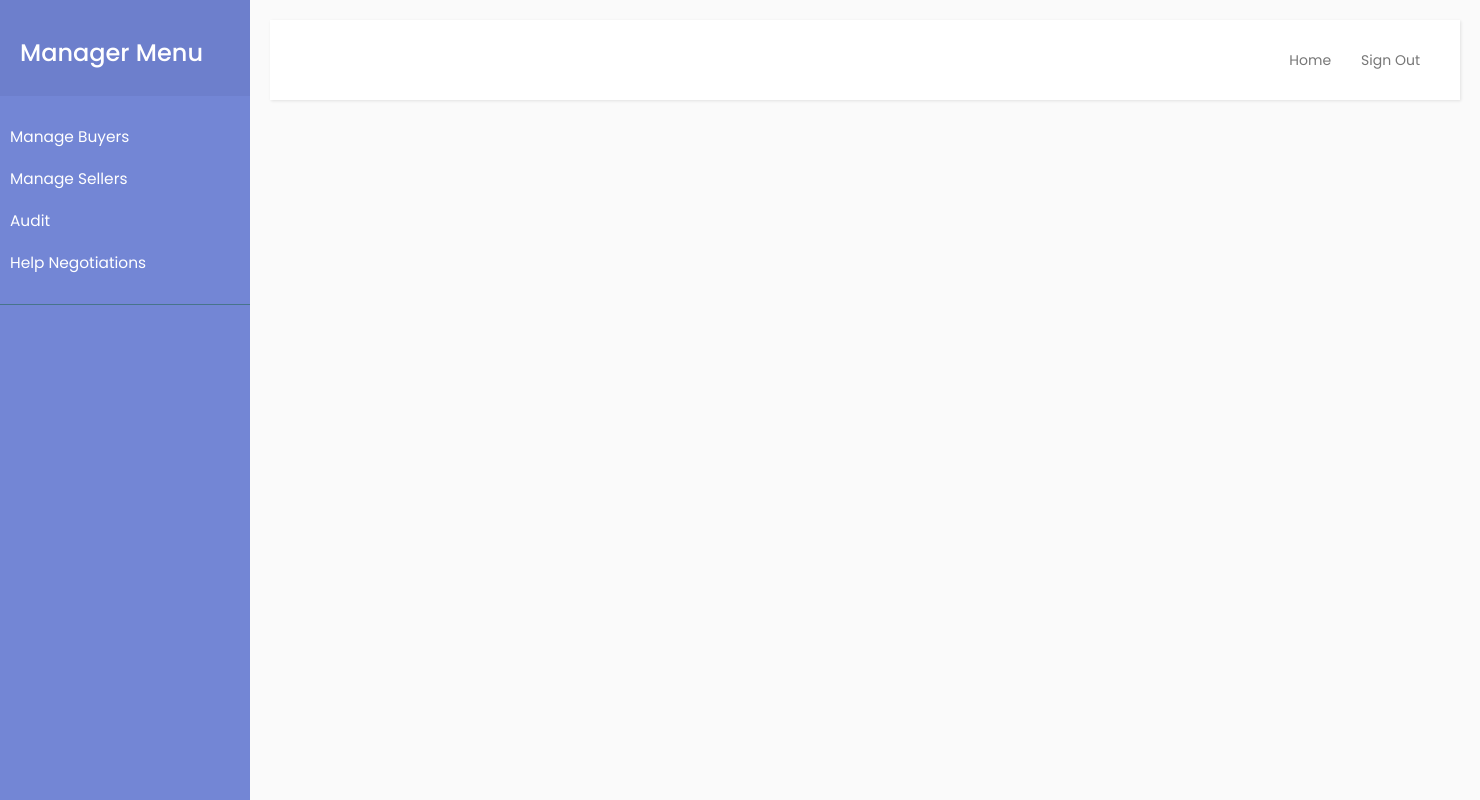
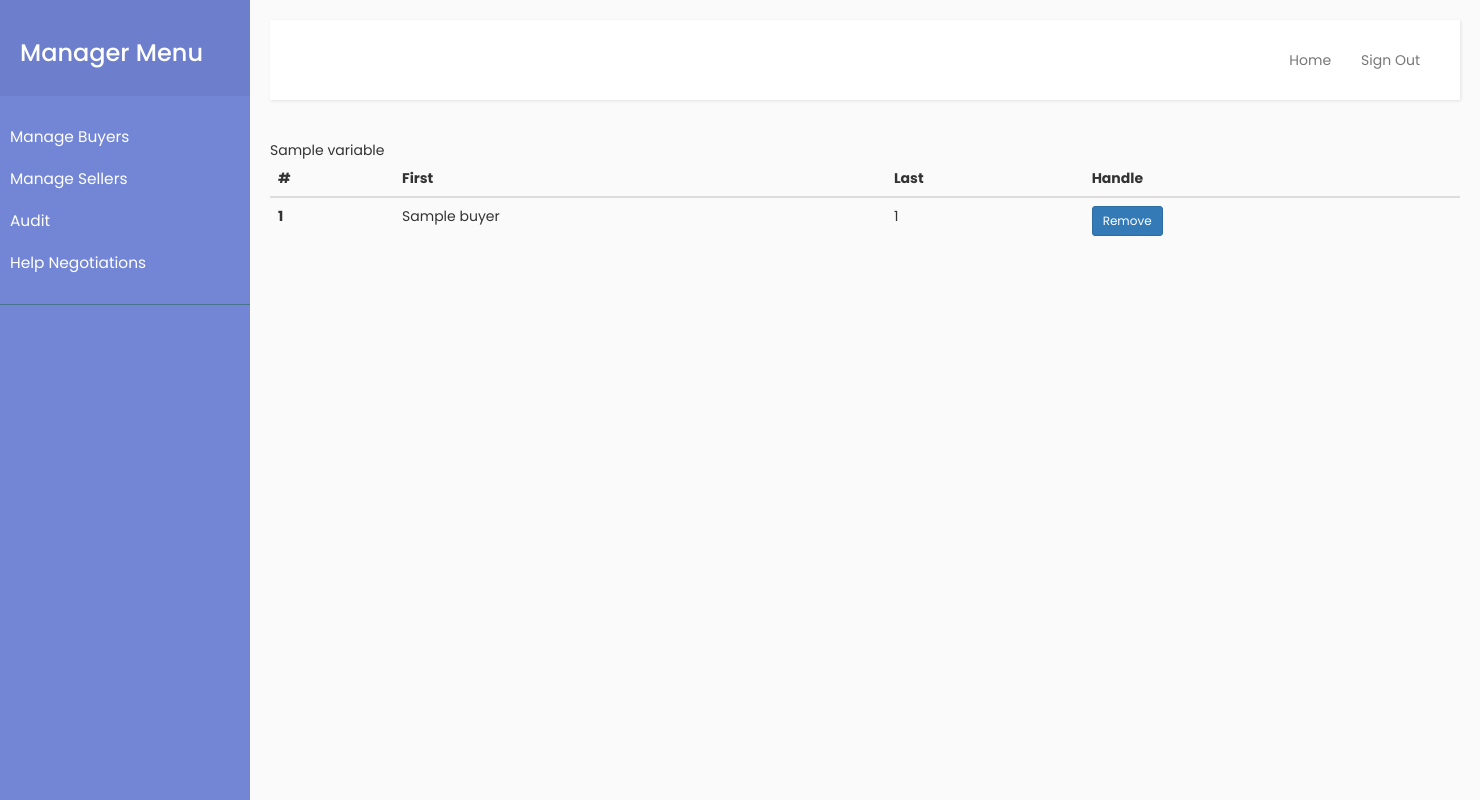
Before and after one commit to anandparikh4/OSP, a Flask app: template app/templates/manager/manage_buyers.html in a window 1480 px wide. Run offline with Flask 2, Linux system fonts and the light colour scheme; the template is opened without the code that fills it: most values are stand-ins (such as "Sample title", 1, 10 or a date in 2020); some libraries are stand-ins or nearby versions.

Commit message:
Initial commit

```diff
--- a/app/templates/manager/manage_buyers.html
+++ b/app/templates/manager/manage_buyers.html
@@ -3,5 +3,35 @@
 {% block title %}Manage Buyers{% endblock title %}
 
 {% block main %}
+<form method="GET" id="my_form"></form>
+<table class="table">
+    <thead>
+        <tr>
+            <th scope="col">#</th>
+            <th scope="col">First</th>
+            <th scope="col">Last</th>
+            <th scope="col">Handle</th>
+        </tr>
+    </thead>
+
+    {% for buyer in buyers %}
+        <tbody>
+        <tr>
+
+            <th scope="row">{{ loop.index }}</th>
+            <td>{{buyer.name}}</td>
+            <td>{{buyer.uid}}</td>
+            <td>
+                <form action="/manager/manage_buyers" method="POST">
+                    <input type="text" name="uid" value="{{buyer.uid}}" hidden>
+                    <button type="submit" class="btn btn-primary btn-sm">Remove</button>
+                </form>
+            </td>
+
+        </tr>
+        </tbody>
+    {{ variable }}
+    {% endfor %}
+</table>
 
 {% endblock main %}
--- a/app/views.py
+++ b/app/views.py
@@ -9,6 +9,8 @@ from app import app
 from osp.classes.address import Address
 from osp.classes.user import User, Buyer, Seller, Manager
 from osp.interface.sign_in import signin
+from osp.classes.order import Order,Transaction
+from osp.classes.item import Item
 
 app.secret_key = config("SECRETKEY")   # made it secret
 login_manager = LoginManager()
@@ -23,7 +25,7 @@ def load_user(userid):
 def is_manager(f):
     @wraps(f)
     def decorated(*args, **kwargs):
-        if (current_user.is_anonymous) or current_user.type() != "Manager":
+        if current_user.is_anonymous or current_user.type() != "Manager":
             flash("Please login as a Manager to access this page!")
             return redirect("/sign_in")
         return f(*args, **kwargs)
@@ -195,25 +197,35 @@ def manager():
 @is_manager
 @login_required
 def manage_buyers():
-    return render_template("manager/manage_buyers.html")
+    req = request.form
+    if request.method == "POST":
+        buyer_to_delete = Buyer.objects(uid = req["uid"]).first()
+        buyer_to_delete.delete()
+
+    return render_template("manager/manage_buyers.html",buyers=Buyer.objects())
 
 @app.route("/manager/manage_sellers" , methods = ["GET" ,"POST"])
 @is_manager
 @login_required
 def manage_sellers():
-    return render_template("manager/manage_sellers.html")
+    req = request.form
+    if request.method == "POST":
+        seller_to_delete = Seller.objects(uid=req["uid"]).first()
+        seller_to_delete.delete()
+
+    return render_template("manager/manage_sellers.html", sellers=Seller.objects())
 
 @app.route("/manager/audit" , methods = ["GET" ,"POST"])
 @is_manager
 @login_required
 def audit():
-    return render_template("manager/audit.html")
+    return render_template("manager/audit.html",payments=Transaction.objects())
 
 @app.route("/manager/help_negotiations" , methods = ["GET" ,"POST"])
 @is_manager
 @login_required
 def help_negotiations():
-    return render_template("manager/help_negotiations.html")
+    return render_template("manager/help_negotiations.html" , )
 
 
 # seller routes
@@ -277,3 +289,8 @@ def purchases():
 @login_required
 def dashboard():
     return render_template("dashboard.html")
+
+
+# @app.route("/remove", methods = ["GET","POST"])
+# @is_manager
+# @login_required
```
Also changed, not shown: app/templates/manager/manage_sellers.html (+30 -0 lines).
